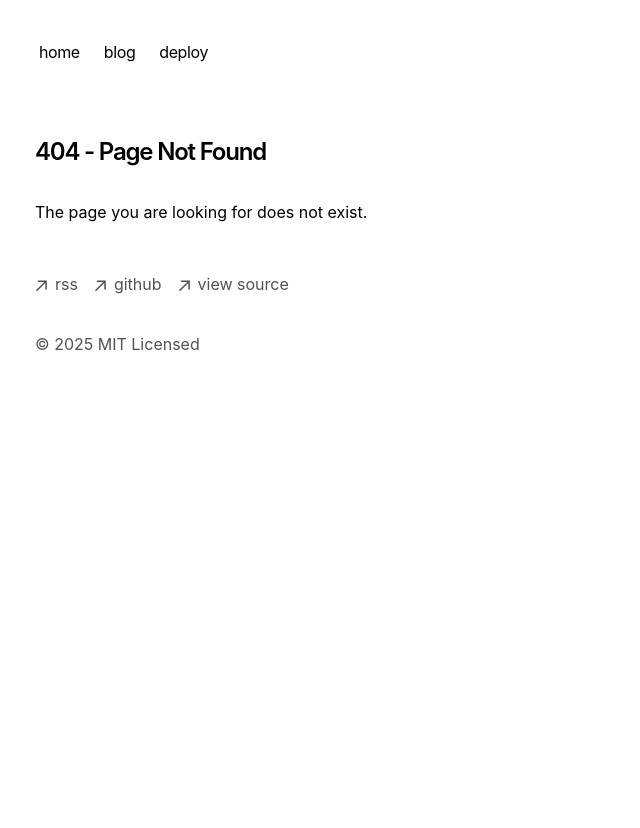
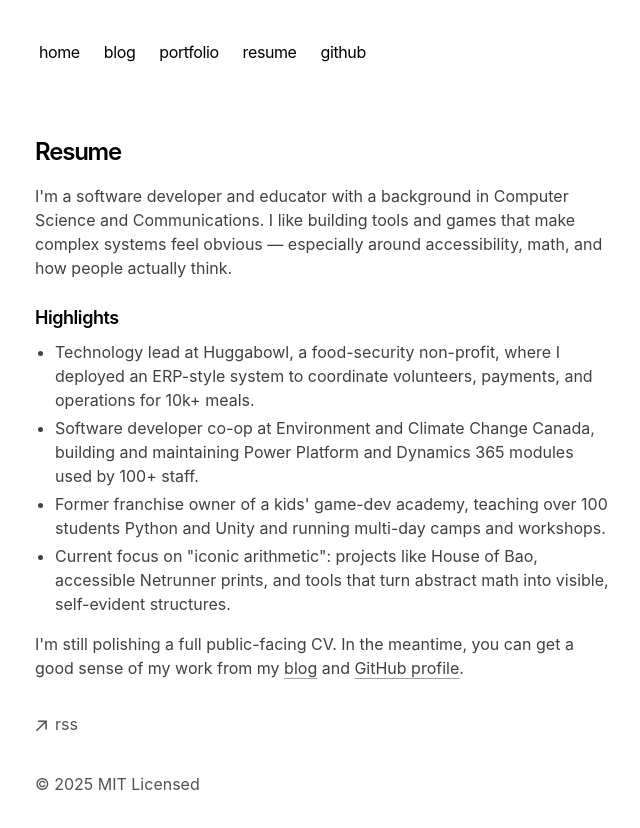
Before and after one commit to weavermarquez/fractal-blog, a Next.js app: page /resume in a window 1280 px wide. Before the commit this address had no page. Shown: the top 828 px of the page, without its empty margins (317-957 px from the left). Before the commit the page ends 800 px from the top, so only its background shows below. Built offline with nearby package versions, Linux system fonts and the light colour scheme.

Commit message:
changes to layout

```diff
--- a/app/components/footer.tsx
+++ b/app/components/footer.tsx
@@ -22,34 +22,10 @@ export default function Footer() {
         <li>
           <a
             className="flex items-center transition-all hover:text-neutral-800 dark:hover:text-neutral-100"
-            rel="noopener noreferrer"
-            target="_blank"
             href="/rss"
           >
             <ArrowIcon />
             <p className="ml-2 h-7">rss</p>
-          </a>
-        </li>
-        <li>
-          <a
-            className="flex items-center transition-all hover:text-neutral-800 dark:hover:text-neutral-100"
-            rel="noopener noreferrer"
-            target="_blank"
-            href="https://github.com/vercel/next.js"
-          >
-            <ArrowIcon />
-            <p className="ml-2 h-7">github</p>
-          </a>
-        </li>
-        <li>
-          <a
-            className="flex items-center transition-all hover:text-neutral-800 dark:hover:text-neutral-100"
-            rel="noopener noreferrer"
-            target="_blank"
-            href="https://vercel.com/templates/next.js/portfolio-starter-kit"
-          >
-            <ArrowIcon />
-            <p className="ml-2 h-7">view source</p>
           </a>
         </li>
       </ul>
--- a/app/components/nav.tsx
+++ b/app/components/nav.tsx
@@ -7,8 +7,14 @@ const navItems = {
   '/blog': {
     name: 'blog',
   },
-  'https://vercel.com/templates/next.js/portfolio-starter-kit': {
-    name: 'deploy',
+  '/portfolio': {
+    name: 'portfolio',
+  },
+  '/resume': {
+    name: 'resume',
+  },
+  'https://github.com/weavermarquez': {
+    name: 'github',
   },
 }
 
--- a/app/page.tsx
+++ b/app/page.tsx
@@ -4,15 +4,60 @@ export default function Page() {
   return (
     <section>
       <h1 className="mb-8 text-2xl font-semibold tracking-tighter">
-        My Portfolio
+        Valerie Kim
       </h1>
       <p className="mb-4">
-        {`I'm a Vim enthusiast and tab advocate, finding unmatched efficiency in
-        Vim's keystroke commands and tabs' flexibility for personal viewing
-        preferences. This extends to my support for static typing, where its
-        early error detection ensures cleaner code, and my preference for dark
-        mode, which eases long coding sessions by reducing eye strain.`}
+        I build tools and games that make complicated things feel
+        self-evident &mdash; especially around math, accessibility, and how
+        people actually think.
       </p>
+      <p className="mb-4 text-neutral-700 dark:text-neutral-300">
+        I&apos;ve worked across public service, non-profits, and education:
+        shipping case-management features at Environment and Climate Change
+        Canada, standing up infrastructure for a food-security charity, and
+        running a kids&apos; game-dev academy. Lately I&apos;ve been deep in
+        &quot;iconic arithmetic&quot; &mdash; finding ways to make quantities
+        and code behave more like good diagrams than opaque symbols.
+      </p>
+      <div className="mb-6 space-y-1 text-neutral-700 dark:text-neutral-300">
+        <p>
+          You can find:
+        </p>
+        <ul className="list-disc ml-5 space-y-1">
+          <li>
+            my{' '}
+            <a
+              href="/portfolio"
+              className="underline underline-offset-4 decoration-neutral-400 hover:decoration-neutral-800 dark:hover:decoration-neutral-200"
+            >
+              portfolio
+            </a>{' '}
+            of projects and write-ups,
+          </li>
+          <li>
+            a{' '}
+            <a
+              href="/resume"
+              className="underline underline-offset-4 decoration-neutral-400 hover:decoration-neutral-800 dark:hover:decoration-neutral-200"
+            >
+              resume stub
+            </a>{' '}
+            while I finish a public-facing CV,
+          </li>
+          <li>
+            and my{' '}
+            <a
+              href="https://github.com/weavermarquez"
+              target="_blank"
+              rel="noopener noreferrer"
+              className="underline underline-offset-4 decoration-neutral-400 hover:decoration-neutral-800 dark:hover:decoration-neutral-200"
+            >
+              GitHub
+            </a>{' '}
+            for code and experiments.
+          </li>
+        </ul>
+      </div>
       <div className="my-8">
         <BlogPosts />
       </div>
--- /dev/null
+++ b/app/portfolio/page.tsx
@@ -0,0 +1,62 @@
+export const metadata = {
+  title: 'Portfolio',
+  description: 'Selected projects by Valerie Kim',
+}
+
+export default function Page() {
+  return (
+    <section>
+      <h1 className="mb-4 text-2xl font-semibold tracking-tighter">
+        Portfolio
+      </h1>
+      <p className="mb-4 text-neutral-700 dark:text-neutral-300">
+        This space will collect more polished write-ups of my projects.
+      </p>
+      <p className="mb-2 text-neutral-700 dark:text-neutral-300">
+        For now, you can explore:
+      </p>
+      <ul className="list-disc ml-5 space-y-1 text-neutral-700 dark:text-neutral-300">
+        <li>
+          <a
+            href="/blog/printing-accessible-cards"
+            className="underline underline-offset-4 decoration-neutral-400 hover:decoration-neutral-800 dark:hover:decoration-neutral-200"
+          >
+            Printing Accessible Playing Cards
+          </a>{' '}
+          – making Netrunner playable for low-vision players.
+        </li>
+        <li>
+          <a
+            href="https://house.valeriekim.ca"
+            target="_blank"
+            rel="noopener noreferrer"
+            className="underline underline-offset-4 decoration-neutral-400 hover:decoration-neutral-800 dark:hover:decoration-neutral-200"
+          >
+            House of Bao
+          </a>{' '}
+          – a tiny toy world for experimenting with visible arithmetic.
+        </li>
+        <li>
+          <a
+            href="/blog/revolution-symbolized"
+            className="underline underline-offset-4 decoration-neutral-400 hover:decoration-neutral-800 dark:hover:decoration-neutral-200"
+          >
+            The Revolution Will Not Be Symbolized
+          </a>{' '}
+          – on iconic arithmetic and self-evident numbers.
+        </li>
+        <li>
+          <a
+            href="https://math.valeriekim.ca"
+            target="_blank"
+            rel="noopener noreferrer"
+            className="underline underline-offset-4 decoration-neutral-400 hover:decoration-neutral-800 dark:hover:decoration-neutral-200"
+          >
+            Math Prototype
+          </a>{' '}
+          – an earlier prototype exploring similar ideas in a more experimental form.
+        </li>
+      </ul>
+    </section>
+  )
+}
--- /dev/null
+++ b/app/resume/page.tsx
@@ -0,0 +1,65 @@
+export const metadata = {
+  title: 'Resume',
+  description: 'Resume for Valerie Kim',
+}
+
+export default function Page() {
+  return (
+    <section>
+      <h1 className="mb-4 text-2xl font-semibold tracking-tighter">
+        Resume
+      </h1>
+      <p className="text-neutral-700 dark:text-neutral-300">
+        I&apos;m a software developer and educator with a background in Computer
+        Science and Communications. I like building tools and games that make
+        complex systems feel obvious &mdash; especially around accessibility,
+        math, and how people actually think.
+      </p>
+      <h2 className="mt-6 mb-2 text-lg font-semibold tracking-tight">
+        Highlights
+      </h2>
+      <ul className="mb-4 list-disc ml-5 space-y-1 text-neutral-700 dark:text-neutral-300">
+        <li>
+          Technology lead at Huggabowl, a food-security non-profit, where I
+          deployed an ERP-style system to coordinate volunteers, payments, and
+          operations for 10k+ meals.
+        </li>
+        <li>
+          Software developer co-op at Environment and Climate Change Canada,
+          building and maintaining Power Platform and Dynamics 365 modules used
+          by 100+ staff.
+        </li>
+        <li>
+          Former franchise owner of a kids&apos; game-dev academy, teaching over
+          100 students Python and Unity and running multi-day camps and
+          workshops.
+        </li>
+        <li>
+          Current focus on &quot;iconic arithmetic&quot;: projects like House of
+          Bao, accessible Netrunner prints, and tools that turn abstract math
+          into visible, self-evident structures.
+        </li>
+      </ul>
+      <p className="text-neutral-700 dark:text-neutral-300">
+        I&apos;m still polishing a full public-facing CV. In the meantime, you
+        can get a good sense of my work from my{' '}
+        <a
+          href="/blog"
+          className="underline underline-offset-4 decoration-neutral-400 hover:decoration-neutral-800 dark:hover:decoration-neutral-200"
+        >
+          blog
+        </a>{' '}
+        and{' '}
+        <a
+          href="https://github.com/weavermarquez"
+          target="_blank"
+          rel="noopener noreferrer"
+          className="underline underline-offset-4 decoration-neutral-400 hover:decoration-neutral-800 dark:hover:decoration-neutral-200"
+        >
+          GitHub profile
+        </a>
+        .
+      </p>
+    </section>
+  )
+}
```
Also changed, not shown: app/blog/posts/revolution-will-not-be-symbolized.mdx (renamed from app/blog/posts/revolution-symbolized.mdx), 1 other file (tests, documents, lock files or other folders).
